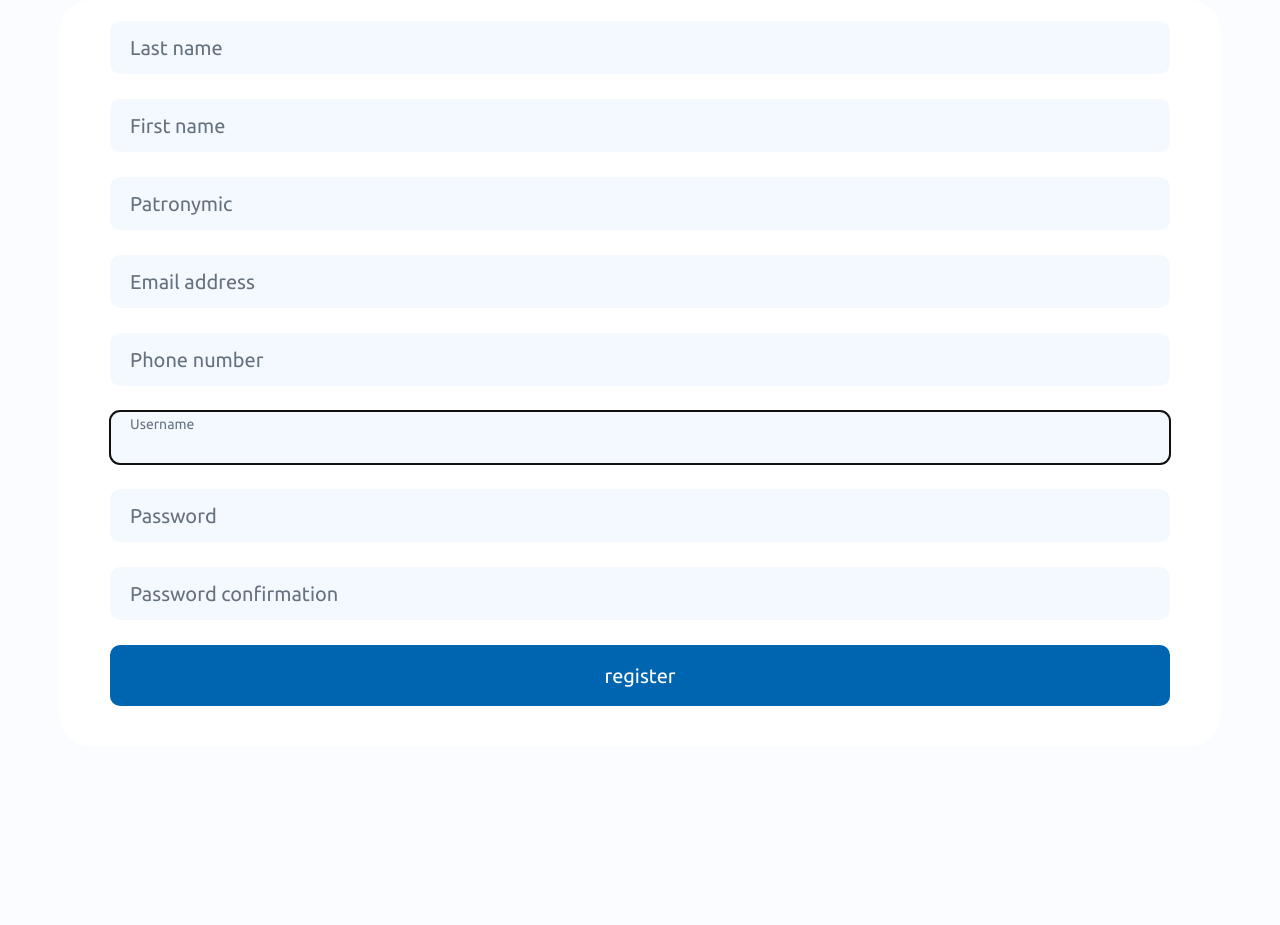
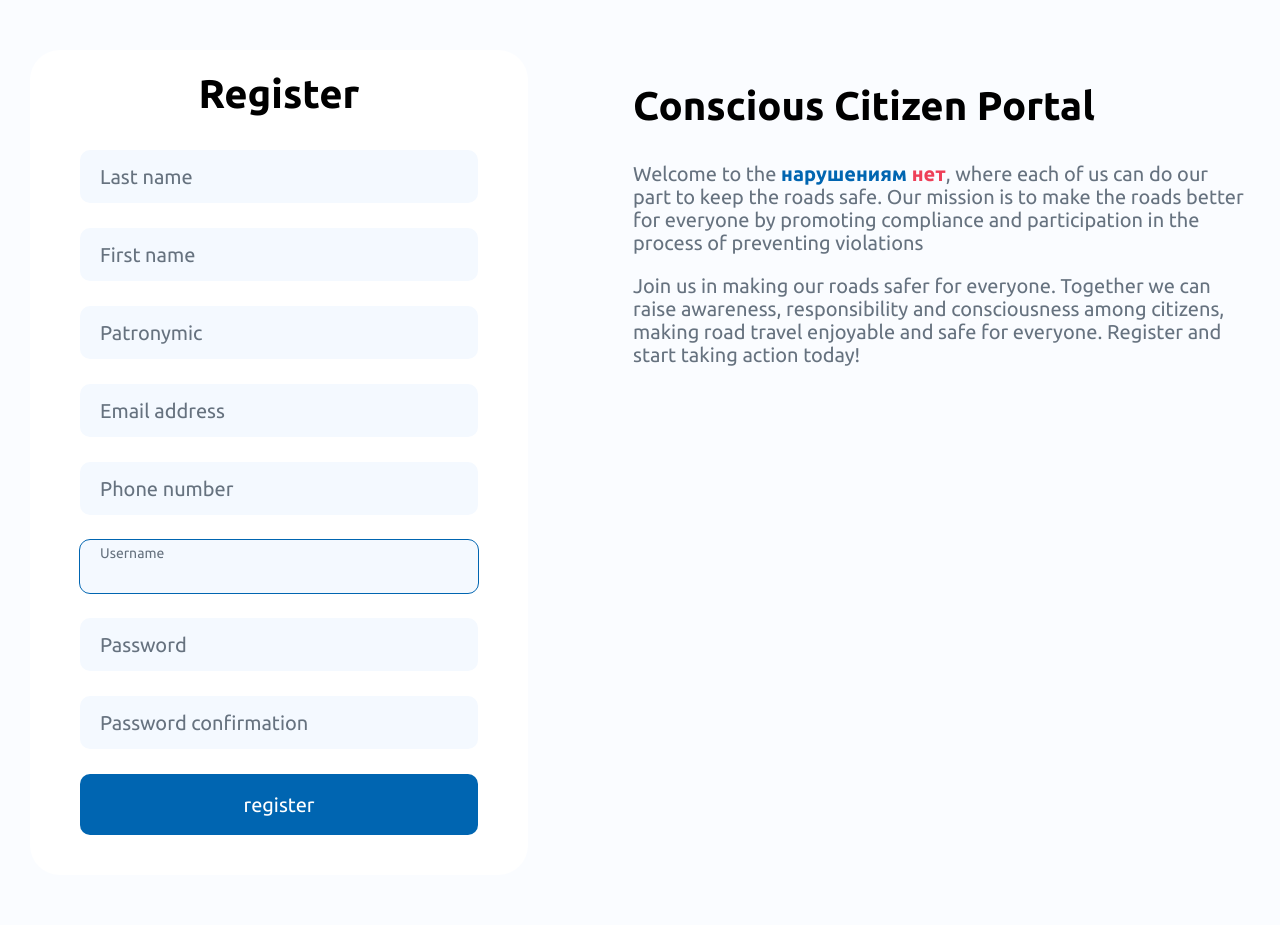
Before and after one commit to loooltooot/violations-no, a Django app: page /register/ in a window 1280 px wide. Shown: the part 76-1001 px from the top of the page. Before the commit the page ends 782 px from the top, so only its background shows below. Run offline with Django 4.2, Linux system fonts and the light colour scheme.

Commit message:
ci: register page design

```diff
--- a/reports/static/reports/css/global.css
+++ b/reports/static/reports/css/global.css
@@ -72,6 +72,10 @@
     border-radius: 10px;
     width: 100%;
     box-sizing: border-box;
+}
+
+form input:focus {
+    outline: var(--primary-blue-color) 1px solid;
 }
 
 form input:not([type="submit"]) {
@@ -163,6 +167,11 @@
     margin-top: 0;
 }
 
+ul.errorlist li {
+    color: var(--text-color);
+    font-size: var(--s-font-size);
+}
+
 /* header */
 
 body>header {
--- /dev/null
+++ b/reports/static/reports/css/register.css
@@ -0,0 +1,30 @@
+main {
+    display: flex;
+    column-gap: 105px;
+    justify-content: center;
+    padding: 50px 0;
+}
+
+main .card {
+    width: 498px;
+}
+
+main .register_info {
+    max-width: 617px;
+}
+
+main .register_info p {
+    color: var(--text-color);
+}
+
+main .register_info p span {
+    font-weight: 700;
+}
+
+main .register_info p span:nth-child(1) {
+    color: var(--primary-blue-color);
+}
+
+main .register_info p span:nth-child(2) {
+    color: var(--primary-red-color);
+}
--- a/reports/templates/reports/register.html
+++ b/reports/templates/reports/register.html
@@ -1,13 +1,23 @@
 {% extends "reports/base_site.html" %}
 {% load i18n static %}
 
+{% block page_specific_styles %}
+<link rel="stylesheet" href="{% static "reports/css/register.css" %}">
+{% endblock page_specific_styles %}
+
 {% block content %}
 <div class="card">
+    <h2>{% translate "Register" %}</h2>
     <form method="post">
         {% csrf_token %}
         {{form.as_div}}
         <input type="submit" value="{% translate "register" %}">
     </form>
+</div>
+<div class="register_info">
+    <h2>{% translate "Conscious Citizen Portal" %}</h2>
+    <p>{% translate "Welcome to the" %} <span>нарушениям</span> <span>нет</span>, {% translate "where each of us can do our part to keep the roads safe. Our mission is to make the roads better for everyone by promoting compliance and participation in the process of preventing violations" %}</p>
+    <p>{% translate "Join us in making our roads safer for everyone. Together we can raise awareness, responsibility and consciousness among citizens, making road travel enjoyable and safe for everyone. Register and start taking action today!" %}</p>
 </div>
 
 <script src="{% static "reports/js/imask.min.js" %}"></script>
--- a/reports/views.py
+++ b/reports/views.py
@@ -1,6 +1,6 @@
 from django.shortcuts import render, redirect
 from django.contrib.auth.forms import UserCreationForm
-from django.contrib.auth import logout
+from django.contrib.auth import logout, login, authenticate
 from django.contrib.auth.mixins import LoginRequiredMixin
 from django.views import generic
 from django.http import HttpResponseRedirect
@@ -15,8 +15,14 @@
     form_class = forms.RegisterUserForm
     template_name = 'reports/register.html'
 
+    def form_valid(self, form):
+        form.save()
+        new_user = authenticate(username=form.cleaned_data['username'], password=form.cleaned_data['password1'])
+        login(self.request, new_user)
+        return redirect(self.get_success_url())
+
     def get_success_url(self):
-        return reverse_lazy('reports:login')
+        return reverse_lazy('reports:index')
 
 def logout_user(request):
     logout(request)
```
